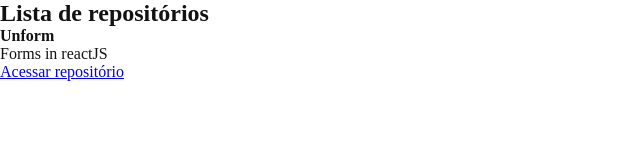
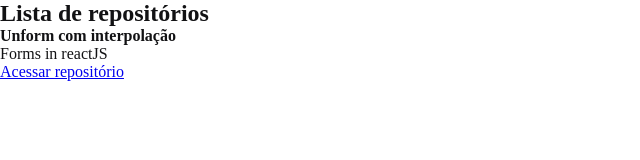
Before and after one commit to ottonSam/ignite-github-explorer, a React app: page / in a window 1280 px wide. Shown: the top 160 px of the page, without its empty margins (0-640 px from the left). Built offline with nearby package versions, Linux system fonts and the light colour scheme.

Commit message:
Using vars in component with {}

```diff
--- a/src/components/RepositoryList.jsx
+++ b/src/components/RepositoryList.jsx
@@ -1,3 +1,5 @@
+const repositoryName = "Unform com interpolação";
+
 export function RepositoryList() {
   return (
     <section className="repository-list">
@@ -5,12 +7,12 @@
 
       <ul>
         <li>
-          <strong>Unform</strong>
+          <strong>{repositoryName}</strong>
           <p>Forms in reactJS</p>
 
           <a href="#">Acessar repositório</a>
         </li>
       </ul>
     </section>
-  )
+  );
 }
```
